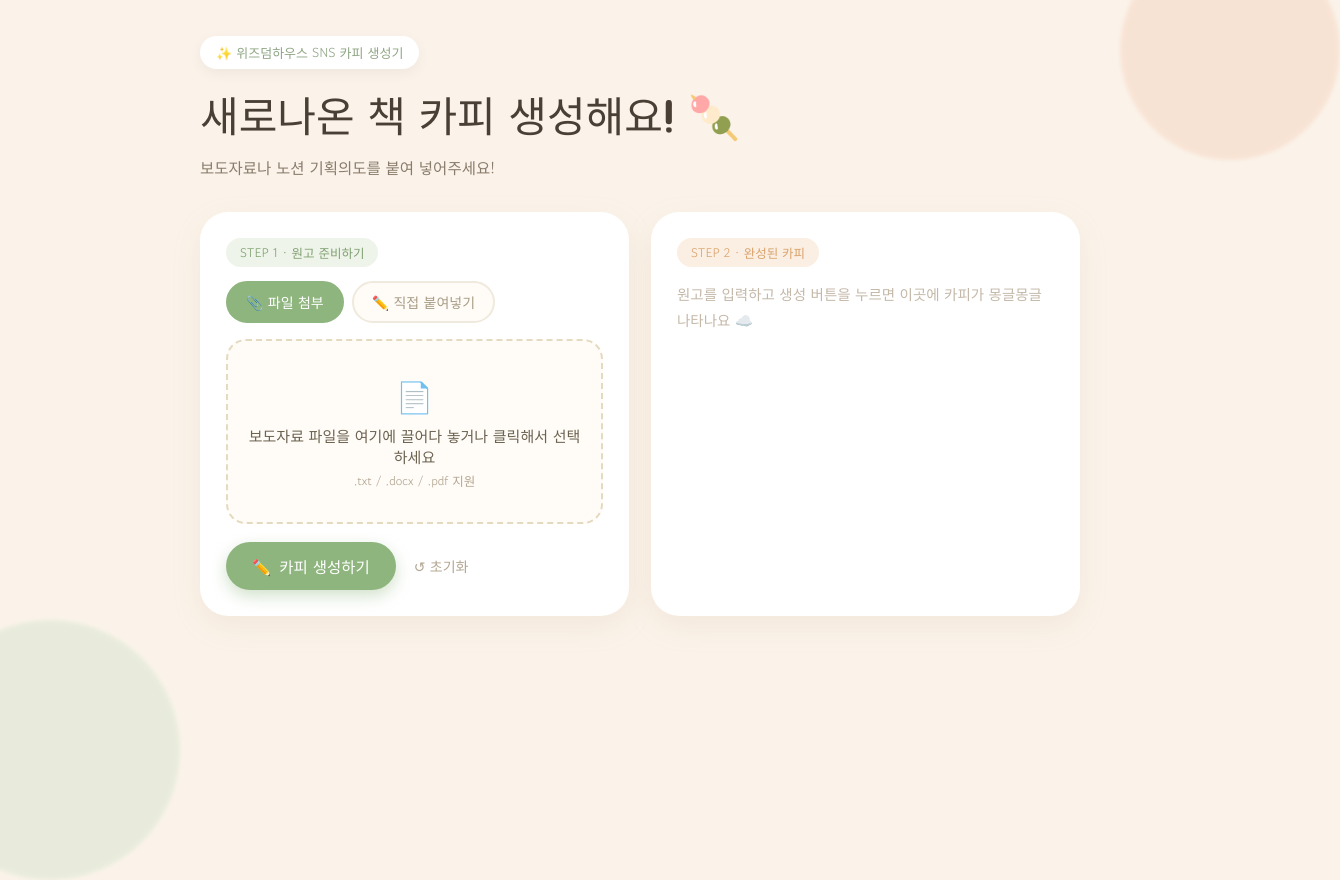
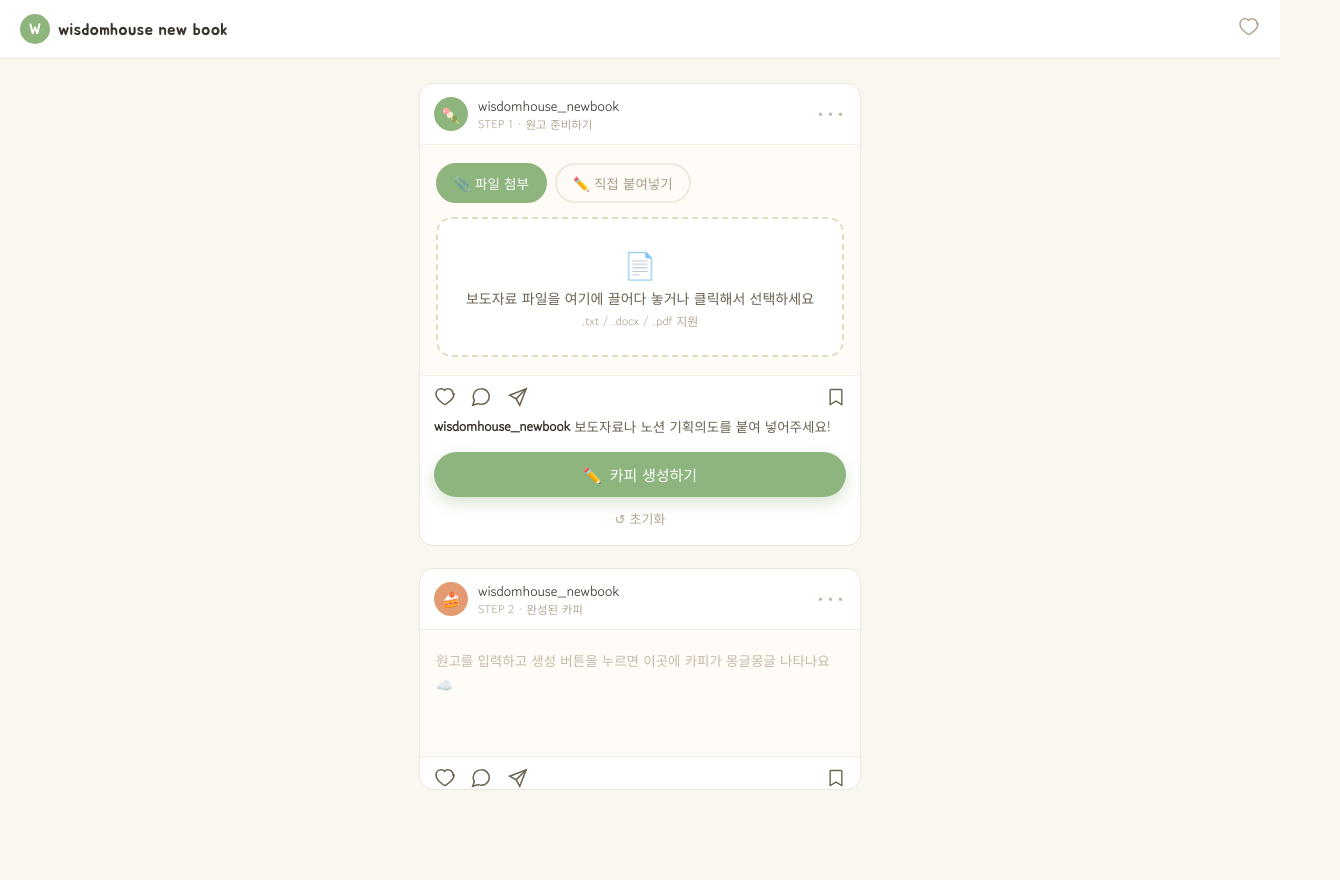
Before and after one commit to heeloveit/wisdomnewbook, a website: page public/index.html in a window 1280 px wide. Shown: the whole page, 1340 px wide, since content can reach past the window. Drawn offline with nearby package versions, Linux system fonts and the light colour scheme.

Commit message:
Update index.html

```diff
--- a/public/index.html
+++ b/public/index.html
@@ -3,137 +3,154 @@
 <head>
 <meta charset="UTF-8" />
 <meta name="viewport" content="width=device-width, initial-scale=1.0" />
-<title>위즈덤하우스 SNS 카피 생성기</title>
+<title>wisdomhouse new book</title>
 <link rel="preconnect" href="https://fonts.googleapis.com">
 <link href="https://fonts.googleapis.com/css2?family=Jua&family=Gowun+Dodum&display=swap" rel="stylesheet">
 <script src="https://cdnjs.cloudflare.com/ajax/libs/mammoth/1.6.0/mammoth.browser.min.js"></script>
 <script src="https://cdnjs.cloudflare.com/ajax/libs/pdf.js/3.11.174/pdf.min.js"></script>
 <style>
   * { box-sizing: border-box; font-family: 'Gowun Dodum', sans-serif; }
-  body {
-    margin: 0;
-    background: #FBF3EA;
-    color: #4A3F35;
-    min-height: 100vh;
-    padding: 36px 16px;
-    position: relative;
-    overflow-x: hidden;
+  html, body { margin: 0; background: #FAF7F0; color: #3A332B; }
+  body { min-height: 100vh; padding-bottom: 60px; }
+
+  .topbar {
+    position: sticky; top: 0; z-index: 10;
+    background: #FFFFFF; border-bottom: 1px solid #ECE6D8;
+    padding: 14px 20px; display: flex; align-items: center; justify-content: space-between;
   }
-  .blob { position: absolute; border-radius: 50%; filter: blur(2px); }
-  .blob-1 { top: -60px; right: -60px; width: 220px; height: 220px; background: #F6D9C6; opacity: .6; }
-  .blob-2 { bottom: -80px; left: -80px; width: 260px; height: 260px; background: #D9E6D0; opacity: .55; }
-  .wrap { max-width: 880px; margin: 0 auto; position: relative; z-index: 1; }
-  .badge {
-    display: inline-flex; align-items: center; gap: 8px;
-    background: #fff; padding: 7px 16px; border-radius: 999px;
-    font-size: 13px; color: #8FA684; font-weight: 500;
-    box-shadow: 0 4px 14px rgba(0,0,0,0.05); margin-bottom: 14px;
+  .brand { display: flex; align-items: center; gap: 8px; }
+  .brand .logo-dot {
+    width: 30px; height: 30px; border-radius: 50%;
+    background: #8FB57E; color: #fff; display: flex; align-items: center; justify-content: center;
+    font-family: 'Jua', sans-serif; font-size: 15px;
   }
-  h1 {
-    font-family: 'Jua', sans-serif; font-weight: 400;
-    font-size: clamp(28px, 4.5vw, 42px); margin: 0 0 8px 0;
+  .brand .brand-text { font-family: 'Jua', sans-serif; font-size: 17px; letter-spacing: 0.2px; color: #3A332B; }
+  .topbar .icon-btn { color: #B3A692; }
+
+  .feed { max-width: 470px; margin: 24px auto; padding: 0 14px; display: flex; flex-direction: column; gap: 22px; }
+
+  .post {
+    background: #FFFFFF; border: 1px solid #ECE6D8; border-radius: 14px; overflow: hidden;
   }
-  p.sub { margin: 0 0 32px 0; color: #8A7C6B; font-size: 15.5px; line-height: 1.7; }
-  .grid { display: grid; gap: 22px; }
-  .card {
-    background: #fff; border-radius: 28px; padding: 26px;
-    box-shadow: 0 10px 30px rgba(180,150,110,0.12); position: relative;
+  .post-header { display: flex; align-items: center; justify-content: space-between; padding: 12px 14px; }
+  .post-header .who { display: flex; align-items: center; gap: 10px; }
+  .avatar {
+    width: 34px; height: 34px; border-radius: 50%;
+    display: flex; align-items: center; justify-content: center; font-size: 15px; color: #fff;
   }
-  .pill-label {
-    display: inline-block; font-size: 12.5px; font-weight: 500;
-    padding: 5px 14px; border-radius: 999px; margin-bottom: 14px;
+  .avatar.green { background: #8FB57E; }
+  .avatar.coral { background: #E39B72; }
+  .who .name { font-weight: 500; font-size: 14px; color: #3A332B; }
+  .who .tag { font-size: 11.5px; color: #B3A692; }
+  .dots { color: #C4B8A8; font-size: 18px; letter-spacing: 1px; }
+
+  .media {
+    border-top: 1px solid #F3EEE1; border-bottom: 1px solid #F3EEE1;
+    background: #FFFCF7; padding: 18px 16px;
   }
-  .pill-1 { background: #EFF4EA; color: #7FA070; }
-  .pill-2 { background: #FBEFE3; color: #D9A26B; }
 
-  /* Source tabs */
-  .tabs { display: flex; gap: 8px; margin-bottom: 16px; }
+  .tabs { display: flex; gap: 8px; margin-bottom: 14px; }
   .tab-btn {
     border: 2px solid #F0E9DD; background: #FFFCF7; color: #A79C86;
-    border-radius: 999px; padding: 9px 18px; font-size: 14px; font-weight: 500;
+    border-radius: 999px; padding: 8px 16px; font-size: 13.5px; font-weight: 500;
     cursor: pointer; display: inline-flex; align-items: center; gap: 6px;
     transition: all .15s ease;
   }
   .tab-btn.active { background: #8FB57E; border-color: #8FB57E; color: #fff; }
 
   textarea {
-    width: 100%; resize: vertical; border: 2px solid #F0E9DD; border-radius: 20px;
-    padding: 16px 18px; font-size: 15px; line-height: 1.75; background: #FFFCF7;
-    color: #4A3F35; outline: none;
+    width: 100%; resize: vertical; border: 2px solid #F0E9DD; border-radius: 16px;
+    padding: 14px 16px; font-size: 14.5px; line-height: 1.7; background: #FFFCF7;
+    color: #3A332B; outline: none;
   }
   textarea:focus { outline: 3px solid #A8C3A0; outline-offset: 2px; }
   textarea::placeholder { color: #C4B8A8; }
 
   .dropzone {
-    border: 2px dashed #E4DAC0; border-radius: 20px; padding: 32px 18px;
-    text-align: center; background: #FFFCF7; cursor: pointer; transition: border-color .15s;
+    border: 2px dashed #E4DAC0; border-radius: 16px; padding: 26px 14px;
+    text-align: center; background: #FFFFFF; cursor: pointer; transition: border-color .15s;
   }
   .dropzone:hover, .dropzone.dragover { border-color: #8FB57E; background: #F6FAF3; }
-  .dropzone .icon { font-size: 30px; margin-bottom: 8px; }
-  .dropzone .main-text { font-size: 15px; color: #6B6250; margin-bottom: 4px; }
-  .dropzone .sub-text { font-size: 12.5px; color: #B3A692; }
+  .dropzone .icon { font-size: 26px; margin-bottom: 6px; }
+  .dropzone .main-text { font-size: 14px; color: #6B6250; margin-bottom: 4px; }
+  .dropzone .sub-text { font-size: 12px; color: #B3A692; }
+
   .file-preview {
-    margin-top: 14px; background: #F6FAF3; border-radius: 16px; padding: 14px 16px;
-    font-size: 13px; color: #6B8A5A; display: none;
+    margin-top: 12px; background: #F6FAF3; border-radius: 14px; padding: 12px 14px;
+    font-size: 12.5px; color: #6B8A5A; display: none;
   }
   .file-preview .file-name { font-weight: 500; margin-bottom: 6px; display: flex; align-items: center; justify-content: space-between; gap: 8px; }
   .file-preview .file-name button {
-    background: none; border: none; color: #B3A692; cursor: pointer; font-size: 13px;
+    background: none; border: none; color: #B3A692; cursor: pointer; font-size: 12.5px;
   }
-  .file-preview .snippet { color: #8A9C7C; line-height: 1.6; max-height: 80px; overflow: hidden; }
+  .file-preview .snippet { color: #8A9C7C; line-height: 1.6; max-height: 70px; overflow: hidden; }
 
-  .row { display: flex; gap: 12px; align-items: center; margin-top: 18px; flex-wrap: wrap; }
-  button { border: none; cursor: pointer; font-size: 15.5px; }
-  .btn-generate {
-    background: #8FB57E; color: #fff; border-radius: 999px; padding: 13px 26px;
-    font-weight: 500; display: inline-flex; align-items: center; gap: 8px;
-    box-shadow: 0 6px 16px rgba(143,181,126,0.4); transition: background .15s, transform .15s;
+  .output-box { min-height: 90px; }
+  .output-placeholder { color: #C4B8A8; font-size: 13.5px; line-height: 1.8; }
+  .output-text { white-space: pre-wrap; font-size: 14.5px; line-height: 1.85; color: #3A332B; }
+
+  .actions-row { display: flex; align-items: center; gap: 14px; padding: 10px 14px 0; color: #6B6250; }
+  .actions-row svg { display: block; }
+  .actions-row .spacer { flex: 1; }
+
+  .caption { padding: 8px 14px 4px; font-size: 13.5px; color: #6B6250; line-height: 1.6; }
+  .caption b { color: #3A332B; }
+
+  .post-footer { padding: 10px 14px 16px; }
+  button.wide-btn {
+    width: 100%; border: none; cursor: pointer; font-size: 15px; font-weight: 500;
+    border-radius: 999px; padding: 12px; display: inline-flex; align-items: center; justify-content: center; gap: 8px;
+    transition: background .15s, transform .15s;
   }
+  .btn-generate { background: #8FB57E; color: #fff; box-shadow: 0 6px 16px rgba(143,181,126,0.35); }
   .btn-generate:hover:not(:disabled) { background: #7FA070; transform: translateY(-1px); }
   .btn-generate:disabled { opacity: .55; cursor: not-allowed; }
-  .btn-reset {
-    background: transparent; color: #B3A692; font-size: 14px;
-    display: inline-flex; align-items: center; gap: 6px;
+  .btn-copy { background: #FBEFE3; color: #C9895A; }
+  .btn-copy:hover { background: #FBE2D3; }
+
+  .reset-link { text-align: center; margin-top: 8px; }
+  .reset-link button {
+    background: transparent; border: none; color: #B3A692; font-size: 13px; cursor: pointer;
   }
-  .btn-reset:hover { color: #4A3F35; }
-  .btn-copy {
-    background: #FBEFE3; color: #C9895A; border-radius: 999px; padding: 10px 20px;
-    font-size: 14px; font-weight: 500; display: inline-flex; align-items: center; gap: 7px;
-  }
-  .btn-copy:hover { background: #FBE2D3; }
-  .error { color: #D97F5A; font-size: 13.5px; margin-top: 10px; font-weight: 500; }
-  .output-placeholder { color: #C4B8A8; font-size: 14.5px; line-height: 1.8; }
-  .output-text { white-space: pre-wrap; font-size: 15.5px; line-height: 1.95; color: #4A3F35; margin-bottom: 20px; max-width: 86%; }
-  .stamp {
-    position: absolute; top: 22px; right: 24px; width: 68px; height: 68px; border-radius: 50%;
-    background: #FBE2D3; display: none; align-items: center; justify-content: center;
-    transform: rotate(-8deg); font-size: 11px; font-weight: 500; color: #D97F5A;
-    text-align: center; line-height: 1.3; box-shadow: 0 6px 14px rgba(217,127,90,0.25);
-    animation: float 3s ease-in-out infinite;
-  }
-  @keyframes float { 0%,100% { transform: translateY(0) rotate(-8deg);} 50% { transform: translateY(-8px) rotate(-8deg);} }
+  .reset-link button:hover { color: #3A332B; }
+
+  .error { color: #D97F5A; font-size: 13px; padding: 0 14px 6px; font-weight: 500; }
   @keyframes spin { from { transform: rotate(0deg);} to { transform: rotate(360deg);} }
-  @media (min-width: 760px) { .grid { grid-template-columns: 1fr 1fr; } }
 </style>
 </head>
 <body>
-  <div class="blob blob-1"></div>
-  <div class="blob blob-2"></div>
-  <div class="wrap">
-    <div class="badge">✨ 위즈덤하우스 SNS 카피 생성기</div>
-    <h1>새로나온 책 카피 생성해요! 🍡</h1>
-    <p class="sub">보도자료나 노션 기획의도를 붙여 넣어주세요!</p>
+  <div class="topbar">
+    <div class="brand">
+      <span class="logo-dot">W</span>
+      <span class="brand-text">wisdomhouse new book</span>
+    </div>
+    <span class="icon-btn">
+      <svg width="22" height="22" viewBox="0 0 24 24" fill="none" stroke="currentColor" stroke-width="1.7">
+        <path d="M20.8 8.6c0-3.4-2.6-5.6-5.6-5.6-1.4 0-2.8.6-3.7 1.7C10.6 3.6 9.2 3 7.8 3 4.8 3 2.2 5.2 2.2 8.6c0 6 8.4 11 9.2 11.4.3.2.7.2 1 0 .8-.4 9.4-5.4 9.4-11.4z"/>
+      </svg>
+    </span>
+  </div>
 
-    <div class="grid">
-      <div class="card">
-        <div class="pill-label pill-1">STEP 1 · 원고 준비하기</div>
+  <div class="feed">
 
+    <div class="post">
+      <div class="post-header">
+        <div class="who">
+          <span class="avatar green">🍡</span>
+          <div>
+            <div class="name">wisdomhouse_newbook</div>
+            <div class="tag">STEP 1 · 원고 준비하기</div>
+          </div>
+        </div>
+        <span class="dots">•••</span>
+      </div>
+
+      <div class="media">
         <div class="tabs">
           <button id="tabFile" class="tab-btn active">📎 파일 첨부</button>
           <button id="tabText" class="tab-btn">✏️ 직접 붙여넣기</button>
         </div>
 
-        <!-- 파일 첨부 -->
         <div id="panelFile">
           <div id="dropzone" class="dropzone">
             <div class="icon">📄</div>
@@ -150,27 +167,60 @@
           </div>
         </div>
 
-        <!-- 직접 붙여넣기 -->
         <div id="panelText" style="display:none;">
-          <textarea id="input" rows="10" placeholder="편집자 기획의도나 보도자료 내용을 여기에 붙여넣어 주세요..."></textarea>
-        </div>
-
-        <div id="error" class="error" style="display:none;"></div>
-
-        <div class="row">
-          <button id="generateBtn" class="btn-generate">✏️ <span id="generateLabel">카피 생성하기</span></button>
-          <button id="resetBtn" class="btn-reset">↺ 초기화</button>
+          <textarea id="input" rows="7" placeholder="편집자 기획의도나 보도자료 내용을 여기에 붙여넣어 주세요..."></textarea>
         </div>
       </div>
 
-      <div class="card">
-        <div id="stamp" class="stamp">완성!<br/>🍰</div>
-        <div class="pill-label pill-2">STEP 2 · 완성된 카피</div>
-        <div id="outputArea">
+      <div class="actions-row">
+        <svg width="22" height="22" viewBox="0 0 24 24" fill="none" stroke="currentColor" stroke-width="1.7"><path d="M20.8 8.6c0-3.4-2.6-5.6-5.6-5.6-1.4 0-2.8.6-3.7 1.7C10.6 3.6 9.2 3 7.8 3 4.8 3 2.2 5.2 2.2 8.6c0 6 8.4 11 9.2 11.4.3.2.7.2 1 0 .8-.4 9.4-5.4 9.4-11.4z"/></svg>
+        <svg width="22" height="22" viewBox="0 0 24 24" fill="none" stroke="currentColor" stroke-width="1.7"><path d="M21 11.5a8.5 8.5 0 0 1-8.5 8.5c-1.3 0-2.5-.3-3.6-.8L3 21l1.8-5.4A8.4 8.4 0 0 1 3.5 11.5 8.5 8.5 0 0 1 12 3a8.5 8.5 0 0 1 9 8.5z"/></svg>
+        <svg width="22" height="22" viewBox="0 0 24 24" fill="none" stroke="currentColor" stroke-width="1.7"><path d="M22 3 11 14"/><path d="M22 3 15 21l-4-7-7-4 18-7z"/></svg>
+        <span class="spacer"></span>
+        <svg width="20" height="20" viewBox="0 0 24 24" fill="none" stroke="currentColor" stroke-width="1.7"><path d="M6 3h12a1 1 0 0 1 1 1v17l-7-4-7 4V4a1 1 0 0 1 1-1z"/></svg>
+      </div>
+
+      <div class="caption"><b>wisdomhouse_newbook</b> 보도자료나 노션 기획의도를 붙여 넣어주세요!</div>
+
+      <div id="error" class="error" style="display:none;"></div>
+
+      <div class="post-footer">
+        <button id="generateBtn" class="wide-btn btn-generate">✏️ <span id="generateLabel">카피 생성하기</span></button>
+        <div class="reset-link"><button id="resetBtn">↺ 초기화</button></div>
+      </div>
+    </div>
+
+    <div class="post">
+      <div class="post-header">
+        <div class="who">
+          <span class="avatar coral">🍰</span>
+          <div>
+            <div class="name">wisdomhouse_newbook</div>
+            <div class="tag">STEP 2 · 완성된 카피</div>
+          </div>
+        </div>
+        <span class="dots">•••</span>
+      </div>
+
+      <div class="media">
+        <div id="outputArea" class="output-box">
           <div class="output-placeholder">원고를 입력하고 생성 버튼을 누르면 이곳에 카피가 몽글몽글 나타나요 ☁️</div>
         </div>
       </div>
+
+      <div class="actions-row">
+        <svg width="22" height="22" viewBox="0 0 24 24" fill="none" stroke="currentColor" stroke-width="1.7"><path d="M20.8 8.6c0-3.4-2.6-5.6-5.6-5.6-1.4 0-2.8.6-3.7 1.7C10.6 3.6 9.2 3 7.8 3 4.8 3 2.2 5.2 2.2 8.6c0 6 8.4 11 9.2 11.4.3.2.7.2 1 0 .8-.4 9.4-5.4 9.4-11.4z"/></svg>
+        <svg width="22" height="22" viewBox="0 0 24 24" fill="none" stroke="currentColor" stroke-width="1.7"><path d="M21 11.5a8.5 8.5 0 0 1-8.5 8.5c-1.3 0-2.5-.3-3.6-.8L3 21l1.8-5.4A8.4 8.4 0 0 1 3.5 11.5 8.5 8.5 0 0 1 12 3a8.5 8.5 0 0 1 9 8.5z"/></svg>
+        <svg width="22" height="22" viewBox="0 0 24 24" fill="none" stroke="currentColor" stroke-width="1.7"><path d="M22 3 11 14"/><path d="M22 3 15 21l-4-7-7-4 18-7z"/></svg>
+        <span class="spacer"></span>
+        <svg width="20" height="20" viewBox="0 0 24 24" fill="none" stroke="currentColor" stroke-width="1.7"><path d="M6 3h12a1 1 0 0 1 1 1v17l-7-4-7 4V4a1 1 0 0 1 1-1z"/></svg>
+      </div>
+
+      <div id="copyWrap" class="post-footer" style="display:none;">
+        <button id="copyBtn" class="wide-btn btn-copy">📋 텍스트 복사</button>
+      </div>
     </div>
+
   </div>
 
 <script>
@@ -194,10 +244,12 @@
   const generateLabel = document.getElementById('generateLabel');
   const resetBtn = document.getElementById('resetBtn');
   const outputArea = document.getElementById('outputArea');
-  const stamp = document.getElementById('stamp');
+  const copyWrap = document.getElementById('copyWrap');
+  const copyBtn = document.getElementById('copyBtn');
 
-  let activeTab = 'file'; // 'file' | 'text'
+  let activeTab = 'file';
   let extractedFileText = '';
+  let lastOutput = '';
 
   function switchTab(tab) {
     activeTab = tab;
@@ -216,9 +268,7 @@
   dropzone.addEventListener('drop', (e) => {
     e.preventDefault();
     dropzone.classList.remove('dragover');
-    if (e.dataTransfer.files && e.dataTransfer.files[0]) {
-      handleFile(e.dataTransfer.files[0]);
-    }
+    if (e.dataTransfer.files && e.dataTransfer.files[0]) handleFile(e.dataTransfer.files[0]);
   });
   fileInput.addEventListener('change', (e) => {
     if (e.target.files && e.target.files[0]) handleFile(e.target.files[0]);
@@ -234,7 +284,6 @@
   async function handleFile(file) {
     errorEl.style.display = 'none';
     const name = file.name.toLowerCase();
-
     try {
       let text = '';
       if (name.endsWith('.txt')) {
@@ -256,13 +305,11 @@
       } else {
         throw new Error('지원하지 않는 파일 형식이에요.');
       }
-
       text = text.trim();
       if (!text) throw new Error('파일에서 텍스트를 읽지 못했어요.');
-
       extractedFileText = text;
       fileNameText.textContent = '📄 ' + file.name;
-      fileSnippet.textContent = text.length > 160 ? text.slice(0, 160) + '...' : text;
+      fileSnippet.textContent = text.length > 140 ? text.slice(0, 140) + '...' : text;
       filePreview.style.display = 'block';
       dropzone.style.display = 'none';
     } catch (err) {
@@ -283,7 +330,7 @@
     filePreview.style.display = 'none';
     dropzone.style.display = 'block';
     errorEl.style.display = 'none';
-    stamp.style.display = 'none';
+    copyWrap.style.display = 'none';
     outputArea.innerHTML = '<div class="output-placeholder">원고를 입력하고 생성 버튼을 누르면 이곳에 카피가 몽글몽글 나타나요 ☁️</div>';
   });
 
@@ -300,7 +347,7 @@
     }
 
     setLoading(true);
-    stamp.style.display = 'none';
+    copyWrap.style.display = 'none';
     outputArea.innerHTML = '<div class="output-placeholder">톤을 맞춰서 쓰는 중이에요...</div>';
 
     try {
@@ -315,25 +362,13 @@
         throw new Error(data.error || 'generation failed');
       }
 
+      lastOutput = data.output;
       outputArea.innerHTML = '';
       const textDiv = document.createElement('div');
       textDiv.className = 'output-text';
       textDiv.textContent = data.output;
       outputArea.appendChild(textDiv);
-
-      const copyBtn = document.createElement('button');
-      copyBtn.className = 'btn-copy';
-      copyBtn.innerHTML = '📋 텍스트 복사';
-      copyBtn.addEventListener('click', async () => {
-        try {
-          await navigator.clipboard.writeText(data.output);
-          copyBtn.innerHTML = '✅ 복사됐어요';
-          setTimeout(() => { copyBtn.innerHTML = '📋 텍스트 복사'; }, 1600);
-        } catch (e) {}
-      });
-      outputArea.appendChild(copyBtn);
-
-      stamp.style.display = 'flex';
+      copyWrap.style.display = 'block';
     } catch (e) {
       outputArea.innerHTML = '<div class="output-placeholder">원고를 입력하고 생성 버튼을 누르면 이곳에 카피가 몽글몽글 나타나요 ☁️</div>';
       errorEl.textContent = '카피 생성 중 문제가 생겼어요: ' + (e.message || '알 수 없는 오류');
@@ -342,6 +377,15 @@
       setLoading(false);
     }
   });
+
+  copyBtn.addEventListener('click', async () => {
+    if (!lastOutput) return;
+    try {
+      await navigator.clipboard.writeText(lastOutput);
+      copyBtn.innerHTML = '✅ 복사됐어요';
+      setTimeout(() => { copyBtn.innerHTML = '📋 텍스트 복사'; }, 1600);
+    } catch (e) {}
+  });
 </script>
 </body>
 </html>
```
